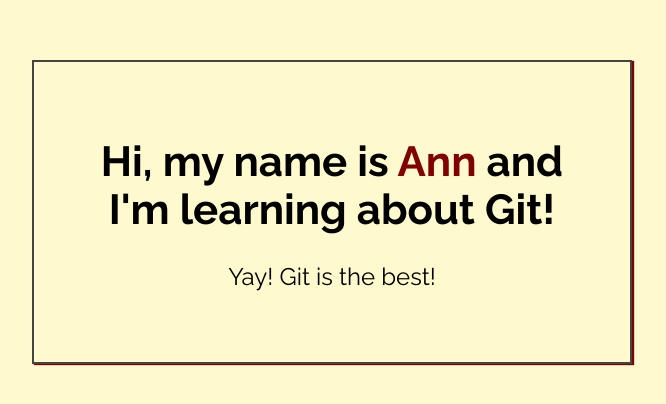
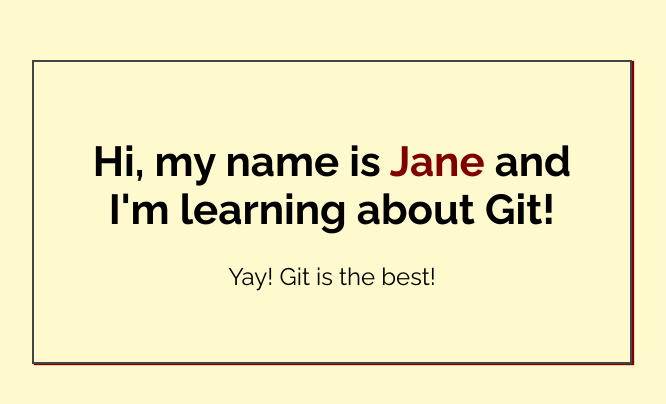
Before and after one commit to DameJaner/my-first-repo, a plain HTML site: page index.html in a window 1280 px wide. Shown: the part 188-592 px from the top of the page, without its empty margins (308-974 px from the left). Drawn offline with Linux system fonts and the light colour scheme.

Commit message:
Changed name

```diff
--- a/index.html
+++ b/index.html
@@ -14,7 +14,7 @@
 <body>
 
     <div class="greeting">
-        <h1>Hi, my name is <span class="highlight">Ann</span> and I'm learning about Git! </h1>
+        <h1>Hi, my name is <span class="highlight">Jane</span> and I'm learning about Git! </h1>
 
         <p>Yay! Git is the best!</p>
     </div>
```
